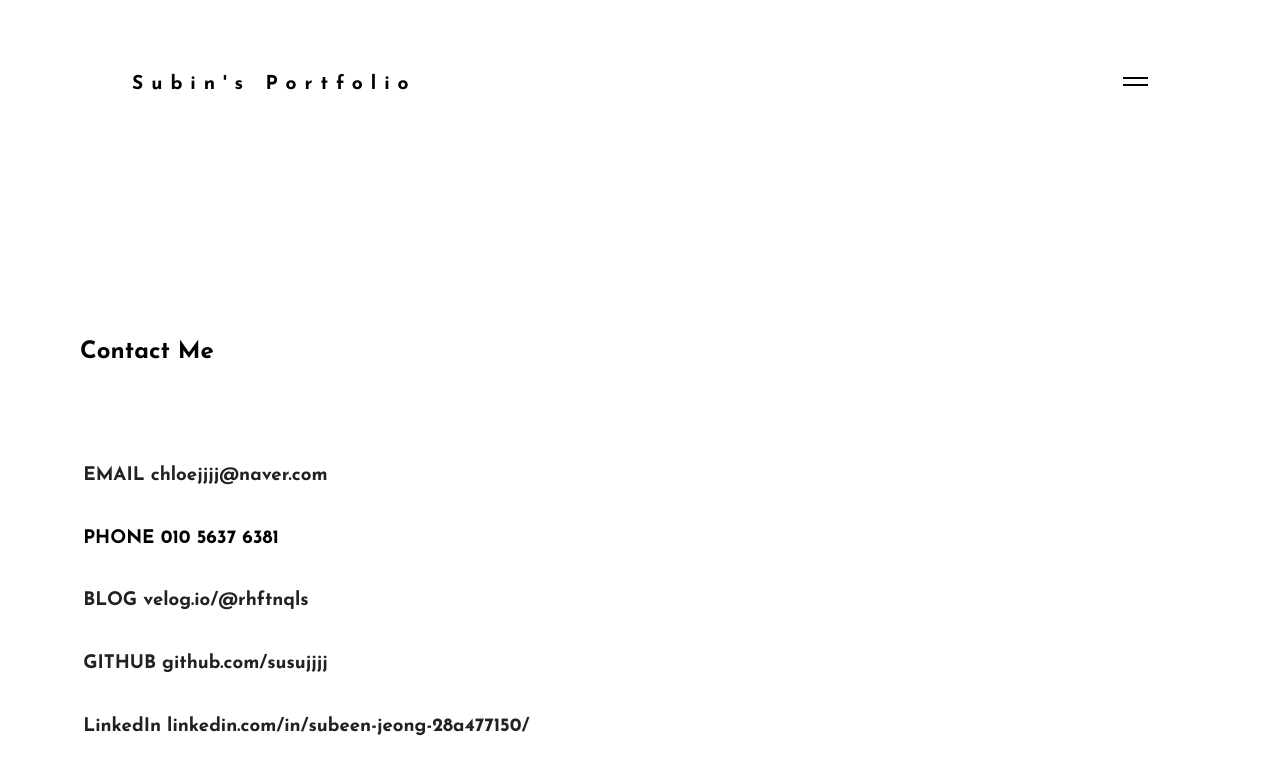
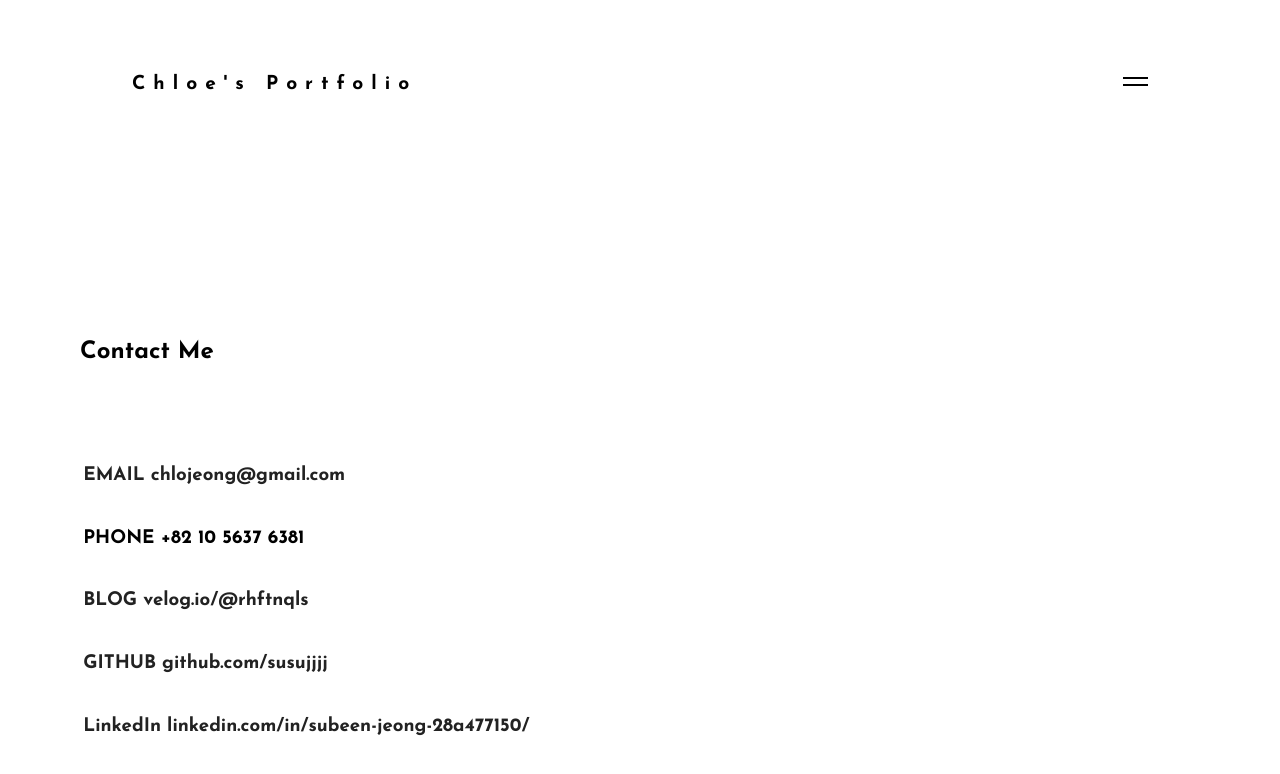
Before and after one commit to susujjjj/sbportfolio, a React (Create React App) app: page /approach in a window 1280 px wide. Shown: the top 774 px of the page. Built offline with nearby package versions, Linux system fonts and the light colour scheme.

Commit message:
chore: text  modified

```diff
--- a/src/components/banner.js
+++ b/src/components/banner.js
@@ -11,7 +11,7 @@ const Banner = () => {
               <span> front-end developer</span>
             </div>
             <div className="line">
-              <span>subin jeong</span>
+              <span>Chloe Jeong</span>
             </div>
           </h2>
           <div className="btn-row">
--- a/src/components/header.js
+++ b/src/components/header.js
@@ -79,7 +79,7 @@ const Header = ({ history, dimensions }) => {
         <div className="row v-center space-between">
           <div className="logo">
             <NavLink to="/sbportfolio" exact>
-              Subin's Portfolio
+              Chloe's Portfolio
             </NavLink>
           </div>
           <div className="nav-toggle">
--- a/src/pages/approach.js
+++ b/src/pages/approach.js
@@ -70,13 +70,13 @@ const Approach = () => {
                   <h3>
                     <div className="infoWrapper">
                       <p>
-                        <a href="mailto:﻿chloejjjj@naver.com">
-                          EMAIL chloejjjj@naver.com
+                        <a href="mailto:﻿chlojeong@gmail.com">
+                          EMAIL chlojeong@gmail.com
                         </a>
                       </p>
                     </div>
                     <div className="infoWrapper">
-                      <p>PHONE 010 5637 6381</p>
+                      <p>PHONE +82 10 5637 6381</p>
                     </div>
                     <div className="infoWrapper">
                       <p>
```
